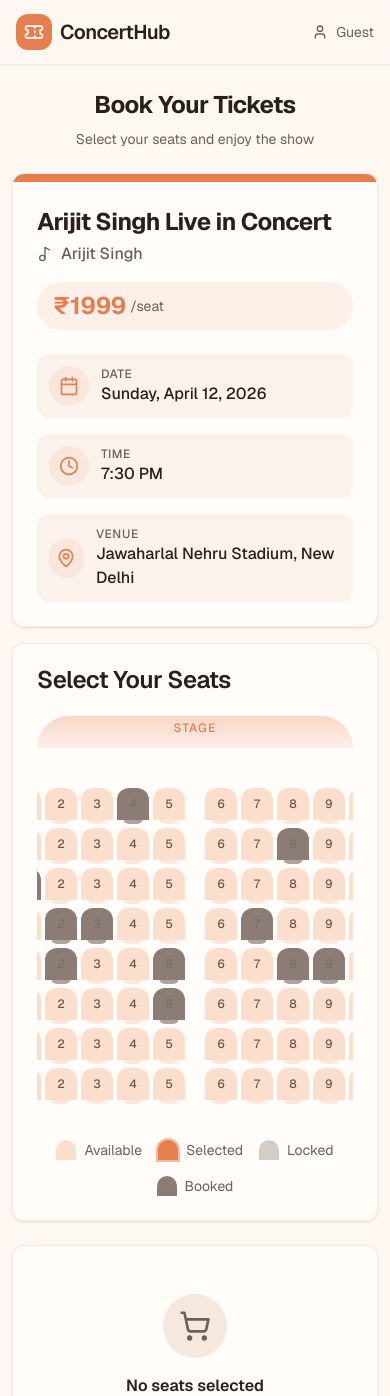
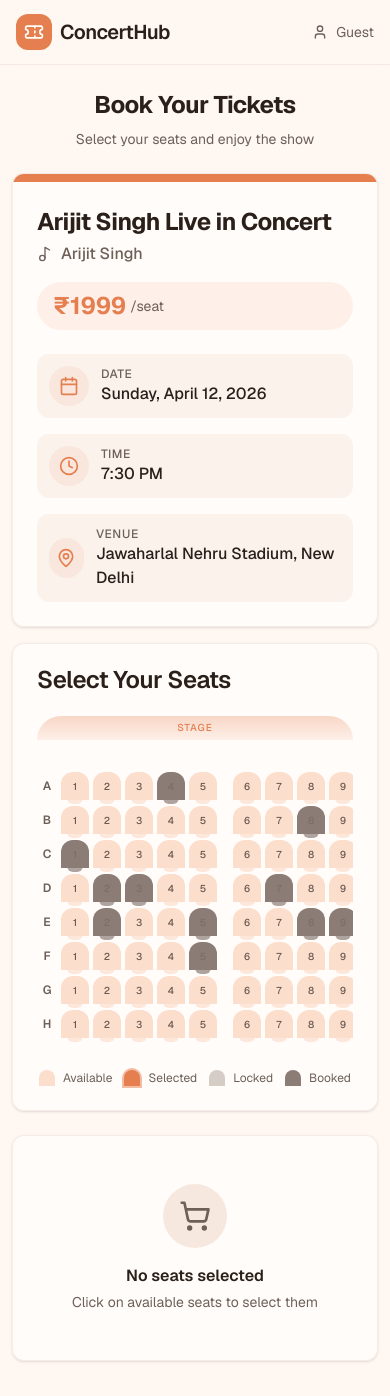
Before and after one commit to prernapreyshi/ConcertHub, a Next.js app: page / in a window 390 px wide. Shown: the top 1396 px of the page. Built offline with nearby package versions, Linux system fonts and the light colour scheme.

Commit message:
Update seat-grid.tsx

```diff
--- a/components/seat-grid.tsx
+++ b/components/seat-grid.tsx
@@ -13,24 +13,17 @@ interface SeatGridProps {
 export function SeatGrid({ onSeatClick, disabled }: SeatGridProps) {
   const { concert, seats } = useBooking()
 
-  // ✅ Prevent hydration mismatch
   const [mounted, setMounted] = useState(false)
 
   useEffect(() => {
     setMounted(true)
   }, [])
 
-  // 🚫 Render nothing on SSR
-  if (!mounted) {
-    return null
-  }
+  if (!mounted) return null
 
-  // Group seats by row
   const seatsByRow = seats.reduce(
     (acc, seat) => {
-      if (!acc[seat.row]) {
-        acc[seat.row] = []
-      }
+      if (!acc[seat.row]) acc[seat.row] = []
       acc[seat.row].push(seat)
       return acc
     },
@@ -40,32 +33,32 @@ export function SeatGrid({ onSeatClick, disabled }: SeatGridProps) {
   const rows = Object.keys(seatsByRow).sort()
 
   const getSeatClasses = (seat: Seat) => {
-    const baseClasses =
-      "relative flex h-8 w-8 sm:h-9 sm:w-9 items-center justify-center rounded-t-lg text-xs font-medium transition-all duration-200"
+    const base =
+      "relative flex h-7 w-7 sm:h-8 sm:w-8 md:h-9 md:w-9 items-center justify-center rounded-t-lg text-[10px] sm:text-xs font-medium transition-all duration-200"
 
     switch (seat.status) {
       case "available":
         return cn(
-          baseClasses,
+          base,
           "bg-seat-available text-foreground/70 hover:bg-primary/20 hover:scale-110 hover:shadow-md cursor-pointer"
         )
       case "selected":
         return cn(
-          baseClasses,
+          base,
           "bg-seat-selected text-primary-foreground shadow-lg scale-105 ring-2 ring-primary/50 cursor-pointer"
         )
       case "locked":
         return cn(
-          baseClasses,
+          base,
           "bg-seat-locked text-muted-foreground cursor-not-allowed opacity-60"
         )
       case "booked":
         return cn(
-          baseClasses,
+          base,
           "bg-seat-booked text-muted-foreground/50 cursor-not-allowed"
         )
       default:
-        return baseClasses
+        return base
     }
   }
 
@@ -77,20 +70,21 @@ export function SeatGrid({ onSeatClick, disabled }: SeatGridProps) {
   }
 
   return (
-    <div className="space-y-6">
+    <div className="space-y-5">
       {/* Stage */}
-      <div className="relative mx-auto w-full max-w-md">
-        <div className="h-8 rounded-t-full bg-gradient-to-b from-primary/30 to-primary/10" />
-        <div className="absolute inset-x-0 top-1 text-center text-xs font-medium uppercase tracking-widest text-primary">
+      <div className="relative mx-auto w-full max-w-xs sm:max-w-sm md:max-w-md">
+        <div className="h-6 sm:h-8 rounded-t-full bg-gradient-to-b from-primary/30 to-primary/10" />
+        <div className="absolute inset-x-0 top-1 text-center text-[10px] sm:text-xs font-medium uppercase tracking-widest text-primary">
           Stage
         </div>
       </div>
 
-      {/* Seats Grid */}
-      <div className="flex flex-col items-center gap-2 overflow-x-auto py-4">
+      {/* Seat Container */}
+      <div className="w-full overflow-x-auto">
+        <div className="flex min-w-max flex-col items-center gap-1.5 py-3">
           {rows.map((row) => (
             <div key={row} className="flex items-center gap-1 sm:gap-2">
-            <span className="w-6 text-center text-sm font-semibold text-muted-foreground">
+              <span className="w-5 sm:w-6 text-center text-xs sm:text-sm font-semibold text-muted-foreground">
                 {row}
               </span>
 
@@ -99,9 +93,8 @@ export function SeatGrid({ onSeatClick, disabled }: SeatGridProps) {
                   .sort((a, b) => a.number - b.number)
                   .map((seat, index) => (
                     <div key={seat.id} className="flex items-center">
-                    {/* Aisle gap */}
                       {index === concert.seatsPerRow / 2 && (
-                      <div className="w-4 sm:w-6" />
+                        <div className="w-3 sm:w-5" />
                       )}
 
                       <button
@@ -116,38 +109,38 @@ export function SeatGrid({ onSeatClick, disabled }: SeatGridProps) {
                         aria-label={`Seat ${seat.id}, ${seat.status}`}
                       >
                         {seat.number}
-                      <div className="absolute -bottom-1 left-1/2 h-1.5 w-5 -translate-x-1/2 rounded-b-sm bg-inherit opacity-70" />
+                        <div className="absolute -bottom-1 left-1/2 h-1.5 w-4 -translate-x-1/2 rounded-b-sm bg-inherit opacity-70" />
                       </button>
                     </div>
                   ))}
               </div>
 
-            <span className="w-6 text-center text-sm font-semibold text-muted-foreground">
+              <span className="w-5 sm:w-6 text-center text-xs sm:text-sm font-semibold text-muted-foreground">
                 {row}
               </span>
             </div>
           ))}
         </div>
+      </div>
 
       {/* Legend */}
-      <div className="flex flex-wrap items-center justify-center gap-4 sm:gap-6">
-        <div className="flex items-center gap-2">
-          <div className="h-5 w-5 rounded-t-md bg-seat-available" />
-          <span className="text-sm text-muted-foreground">Available</span>
-        </div>
-        <div className="flex items-center gap-2">
-          <div className="h-5 w-5 rounded-t-md bg-seat-selected ring-2 ring-primary/50" />
-          <span className="text-sm text-muted-foreground">Selected</span>
-        </div>
-        <div className="flex items-center gap-2">
-          <div className="h-5 w-5 rounded-t-md bg-seat-locked opacity-60" />
-          <span className="text-sm text-muted-foreground">Locked</span>
-        </div>
-        <div className="flex items-center gap-2">
-          <div className="h-5 w-5 rounded-t-md bg-seat-booked" />
-          <span className="text-sm text-muted-foreground">Booked</span>
-        </div>
+      <div className="flex flex-wrap items-center justify-center gap-3 sm:gap-5">
+        <Legend color="bg-seat-available" label="Available" />
+        <Legend color="bg-seat-selected ring-2 ring-primary/50" label="Selected" />
+        <Legend color="bg-seat-locked opacity-60" label="Locked" />
+        <Legend color="bg-seat-booked" label="Booked" />
       </div>
     </div>
   )
 }
+
+function Legend({ color, label }: { color: string; label: string }) {
+  return (
+    <div className="flex items-center gap-2">
+      <div className={`h-4 w-4 sm:h-5 sm:w-5 rounded-t-md ${color}`} />
+      <span className="text-xs sm:text-sm text-muted-foreground">
+        {label}
+      </span>
+    </div>
+  )
+}
```
Lines whose indentation alone changed are shown as unchanged.
